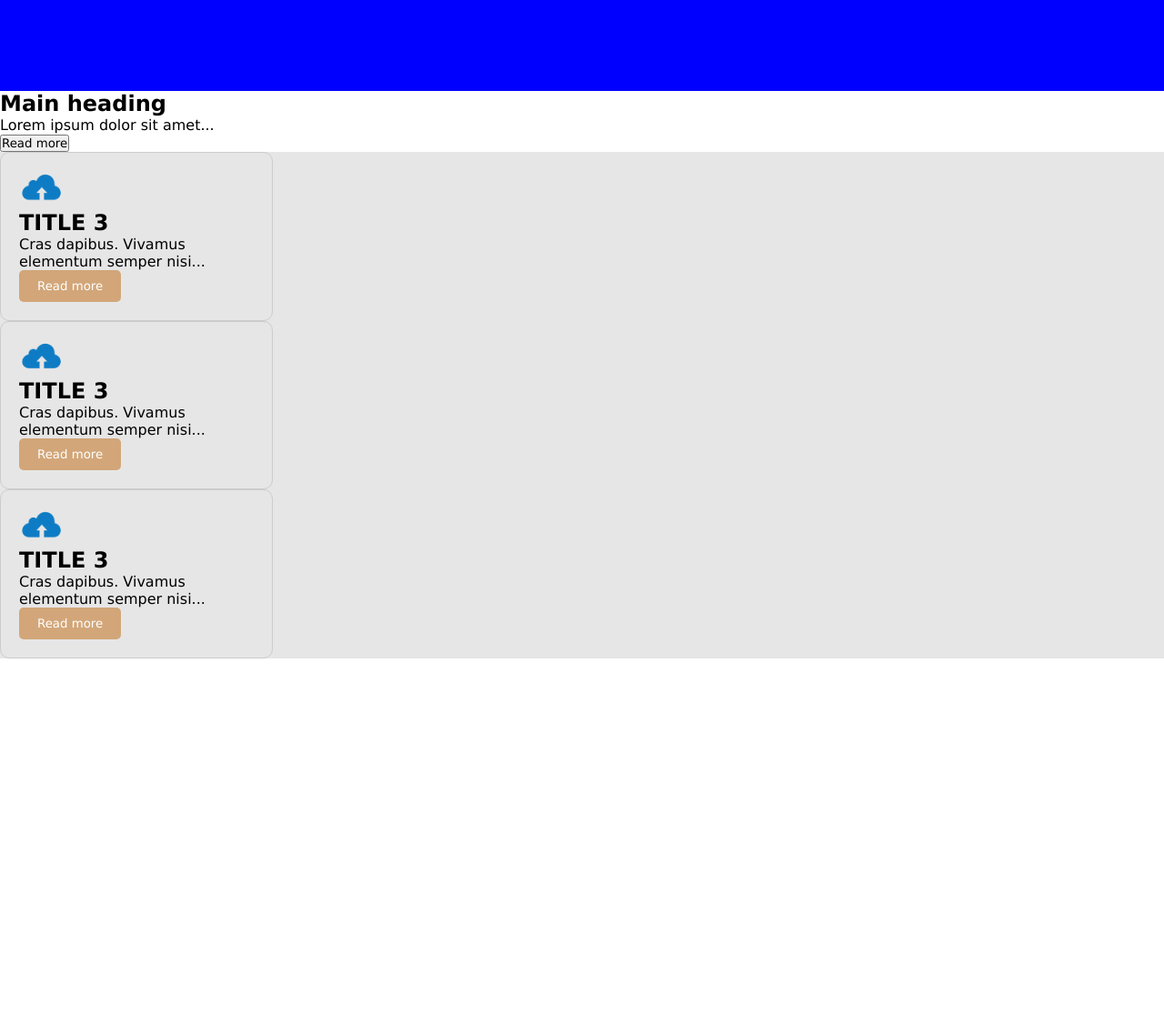
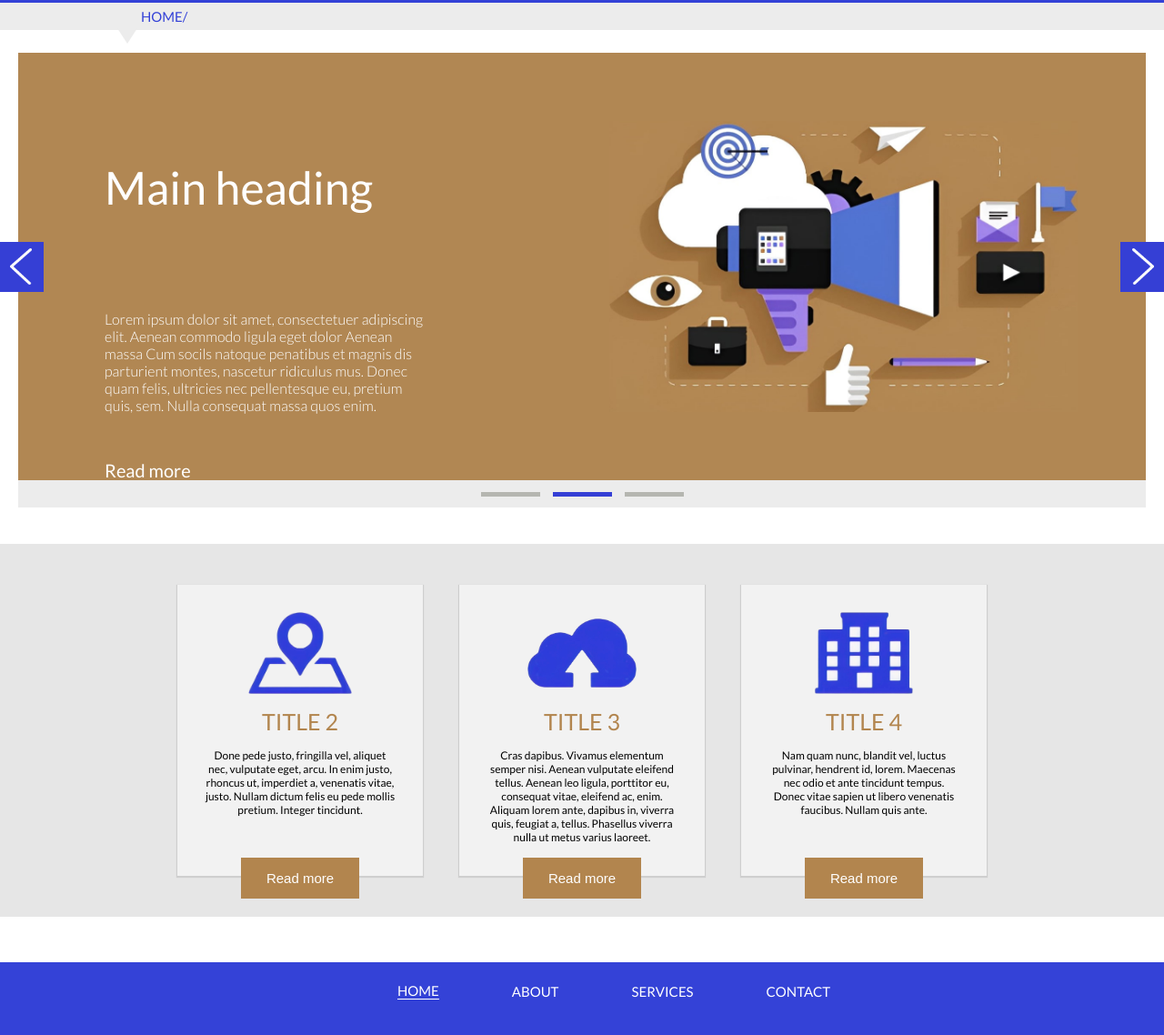
Before and after one commit to mermakowich/concurs-maket, a plain HTML site: page index.html in a window 1280 px wide. Shown: the part 86-1224 px from the top of the page at 91% size. Before the commit the page ends 810 px from the top, so only its background shows below. Drawn offline with Linux system fonts and the light colour scheme.

Commit message:
Add files via upload

```diff
--- a/index.html
+++ b/index.html
@@ -4,7 +4,7 @@
 <head>
     <meta charset="UTF-8">
     <title>Макет</title>
-    <link rel="stylesheet" href="styles/style.css">
+    <link rel="stylesheet" href="styles/styles.css">
 </head>
 
 <body>
@@ -13,68 +13,97 @@
             <h1>Title 1</h1>
             <nav>
                 <ul>
-                    <li>HOME</li>
+                    <li class="li1">HOME</li>
                     <li>ABOUT</li>
                     <li>SERVICES</li>
                     <li>CONTACT</li>
                 </ul>
             </nav>
+
+        </div>
+        <div class="container-down">
+            <a>HOME/</a>
         </div>
     </header>
 
     <main>
-        <div class="main-content">
-            <section class="section-1">
 
-                <h2>Main heading</h2>
-                <p>Lorem ipsum dolor sit amet...</p>
-                <!-- Add your content here -->
+        <section class="section-1">
+            <div class="container">
+                <div class="up">
+                    <div class="container-text">
+                        <h1>Main heading</h1>
+                        <p>Lorem ipsum dolor sit amet, consectetuer
+                            adipiscing elit. Aenean commodo ligula eget dolor Aenean massa
+                            Cum socils natoque penatibus et magnis dis parturient montes,
+                            nascetur ridiculus mus. Donec quam felis, ultricies nec pellentesque eu,
+                            pretium quis, sem. Nulla consequat massa quos enim.</p>
 
-                <!-- You can add an image or icon set similar to the one in the provided image -->
-
-                <button>Read more</button>
-            </section>
-
-            <section class="section-2">
-                <div class="container-card">
-                    <div class="sub-content 2">
-                        <!-- Repeat this section for each sub content area -->
-                        <div class="card">
-                            <img src="images/cloud-icon.png" alt="Cloud Icon">
-                            <h2>TITLE 3</h2>
-                            <p>Cras dapibus. Vivamus elementum semper nisi...</p>
-                            <button>Read more</button>
-                        </div>
+                        <a>Read more</a>
                     </div>
 
-                    <div class="sub-content 3">
-                        <!-- Repeat this section for each sub content area -->
-                        <div class="card">
-                            <img src="images/cloud-icon.png" alt="Cloud Icon">
-                            <h2>TITLE 3</h2>
-                            <p>Cras dapibus. Vivamus elementum semper nisi...</p>
-                            <button>Read more</button>
-                        </div>
-                    </div>
+                    <img src="images/main-pic.png">
+                </div>
 
-                    <div class="sub-content 4">
-                        <!-- Repeat this section for each sub content area -->
-                        <div class="card">
-                            <img src="images/cloud-icon.png" alt="Cloud Icon">
-                            <h2>TITLE 3</h2>
-                            <p>Cras dapibus. Vivamus elementum semper nisi...</p>
-                            <button>Read more</button>
-                        </div>
-                    </div>
-                    <!-- ... repeat for other boxes ... -->
 
+                <div class="slider">
+                    <span class="span-1"></span>
+                    <span class="span-2"></span>
+                    <span class="span-3"></span>
                 </div>
-            </section>
-        </div>
+
+            </div>
+
+
+        </section>
+
+        <section class="section-2">
+            <div class="container-card">
+                <div class="card 1">
+                    <h3>TITLE 2</h3>
+                    <p>Done pede justo, fringilla vel, aliquet nec,
+                        vulputate eget, arcu. In enim justo, rhoncus ut, imperdiet a,
+                        venenatis vitae, justo. Nullam dictum felis eu pede mollis pretium.
+                        Integer tincidunt.</p>
+                    <button>Read more</button>
+                </div>
+
+                <div class="card 2">
+                    <h3>TITLE 3</h3>
+                    <p>Cras dapibus. Vivamus elementum semper nisi. Aenean vulputate eleifend tellus. Aenean leo
+                        ligula,
+                        porttitor eu, consequat vitae, eleifend ac, enim.
+                        Aliquam lorem ante, dapibus in, viverra quis, feugiat a,
+                        tellus. Phasellus viverra nulla ut metus varius laoreet.</p>
+                    <button>Read more</button>
+                </div>
+
+                <div class="card 3">
+                    <h3>TITLE 4</h3>
+                    <p>Nam quam nunc, blandit vel, luctus pulvinar, hendrent id, lorem.
+                        Maecenas nec odio et ante tincidunt tempus. Donec vitae sapien ut libero
+                        venenatis faucibus. Nullam quis ante.</p>
+                    <button>Read more</button>
+                </div>
+            </div>
+        </section>
+
 
     </main>
 
     <footer>
+        <div class="container">
+
+            <nav>
+                <ul>
+                    <li class="li1">HOME</li>
+                    <li>ABOUT</li>
+                    <li>SERVICES</li>
+                    <li>CONTACT</li>
+                </ul>
+            </nav>
+
+        </div>
 
     </footer>
 </body>
--- /dev/null
+++ b/styles/reset.css
@@ -0,0 +1,136 @@
+html,
+body,
+div,
+span,
+applet,
+object,
+iframe,
+h1,
+h2,
+h3,
+h4,
+h5,
+h6,
+p,
+blockquote,
+pre,
+a,
+abbr,
+acronym,
+address,
+big,
+cite,
+code,
+del,
+dfn,
+em,
+img,
+ins,
+kbd,
+q,
+s,
+samp,
+small,
+strike,
+strong,
+sub,
+sup,
+tt,
+var,
+b,
+u,
+i,
+center,
+dl,
+dt,
+dd,
+ol,
+ul,
+li,
+fieldset,
+form,
+label,
+legend,
+table,
+caption,
+tbody,
+tfoot,
+thead,
+tr,
+th,
+td,
+article,
+aside,
+canvas,
+details,
+embed,
+figure,
+figcaption,
+footer,
+header,
+hgroup,
+menu,
+nav,
+output,
+ruby,
+section,
+summary,
+time,
+mark,
+audio,
+video {
+    margin: 0;
+    padding: 0;
+    border: 0;
+    font-size: 100%;
+    font: inherit;
+    vertical-align: baseline;
+}
+
+/* HTML5 display-role reset for older browsers */
+article,
+aside,
+details,
+figcaption,
+figure,
+footer,
+header,
+hgroup,
+menu,
+nav,
+section {
+    display: block;
+}
+
+body {
+    line-height: 1;
+}
+
+ol,
+ul {
+    list-style: none;
+}
+
+blockquote,
+q {
+    quotes: none;
+}
+
+blockquote:before,
+blockquote:after,
+q:before,
+q:after {
+    content: '';
+    content: none;
+}
+
+table {
+    border-collapse: collapse;
+    border-spacing: 0;
+}
+
+* {
+    box-sizing: border-box;
+    margin: 0;
+    padding: 0;
+}
--- /dev/null
+++ b/styles/styles.css
@@ -0,0 +1,332 @@
+@import url('https://fonts.googleapis.com/css2?family=Lato:wght@100;300;400;700;900&display=swap');
+
+* {
+    margin: 0;
+    padding: 0;
+    box-sizing: border-box;
+}
+
+body {
+    /* font-family: Arial, sans-serif; */
+    font-family: "Lato";
+}
+
+.container {
+
+    max-width: 1240px;
+    margin: 0 auto;
+
+}
+
+header .container {
+    display: flex;
+    align-items: center;
+    justify-content: center;
+    position: relative;
+    padding: 40px 40px 30px 70px;
+}
+
+header {
+    background-color: #3442d7;
+    color: white;
+
+}
+
+header .container h1{
+    color: white;
+    margin: 5px;
+    position: absolute;
+    left: 10px;
+    font-size: 40px;
+    font-weight: 400;
+    padding-bottom: 5px;
+}
+
+nav li {
+    color: white;
+
+    margin: 0 40px;
+
+    font-size: 15px;
+
+}
+
+.li1 {
+    border-bottom: 1px solid white;
+}
+
+nav ul {
+    list-style: none;
+    display: flex;
+
+    align-items: center;
+
+
+}
+
+
+
+.container-down {
+    background-color: #ECECEC;
+    height: 30px;
+
+    display: flex;
+    justify-content: flex-start;
+    padding-left: 15px;
+    align-items: center;
+    position: relative;
+
+}
+
+.container-down:after {
+    content: "";
+    position: absolute;
+    left: -13px;
+    bottom: -28px;
+    border: 13px solid transparent;
+    border-top: 20px solid #ECECEC;
+    margin-left: 140px;
+}
+
+.container-down a{
+    color: #3442d7;
+    font-size: 15px;
+    margin-left: 140px;
+}
+
+footer {
+    background-color: #3442d7;
+    height: 120px;
+    padding: 22px 0 0 70px;
+}
+
+footer .container {
+    display: flex;
+    justify-content: center;
+    align-items: flex-start;
+    /* padding: 2px; */
+
+}
+
+.section-1 .container {
+    position: relative;
+    height: 500px;
+    background-color: #ECECEC;
+}
+
+
+
+.container-text {
+    display: flex;
+    background-color: #B18753;
+    align-items: center;
+    margin-top: 25px;
+    height: 470px;
+    padding: 70px;
+
+    position: relative;
+
+    justify-content: space-evenly;
+}
+
+.card {
+    text-align: center;
+    background-color: #F2F2F2;
+    width: 270px;
+    height: 320px;
+    padding: 30px;
+    margin: 20px;
+    position: relative;
+    box-shadow: 0px 1px 1px 1px rgba(0, 0, 0, 0.1)
+}
+
+.container-card h3 {
+    color: #B2854E;
+    font-size: 25px;
+    font-weight: 400;
+    text-align: center;
+    margin: 15px 0;
+}
+
+
+
+.section-2 {
+    background-color: #E6E6E6;
+    display: flex;
+    margin: 40px 0;
+    padding: 25px;
+    margin-bottom: 50px;
+    /* width: 100%; */
+}
+
+.container-card {
+    display: flex;
+    justify-content: center;
+    width: 100%;
+    position: relative;
+}
+
+
+.section-2 .container-card div::before {
+    content: "";
+    display: block;
+    height: 90px;
+    width: 120px;
+    margin-bottom: 20px;
+    margin: 0 auto;
+    background-repeat: no-repeat;
+    background-position: center center;
+    background-size: contain;
+
+}
+
+.section-2 button {
+    width: 130px;
+    position: absolute;
+    bottom: -25px;
+    background-color: #B2854E;
+    border: none;
+    color: white;
+    font-size: 15px;
+    left: 70px;
+    padding: 14px 20px 14px 20px;
+    text-decoration: none;
+}
+
+.card p {
+
+    color: black;
+    text-align: center;
+    font-size: 12px;
+}
+
+.section-2 .container-card div:nth-child(1)::before {
+
+
+    background-image: url("../images/map.png");
+}
+
+.section-2 .container-card div:nth-child(2)::before {
+    background-image: url("../images/cloud.png");
+}
+
+.section-2 .container-card div:nth-child(3)::before {
+    background-image: url("../images/office.png");
+}
+
+.section-2 a {
+    width: 130px;
+    position: absolute;
+    bottom: -25px;
+    background-color: #B2854E;
+    border: none;
+    color: white;
+    font-size: 15px;
+    left: 70px;
+    padding: 18px;
+    text-decoration: none;
+}
+
+
+.section-1 .up {
+    display: flex;
+    background-color: #B18753;
+    align-items: center;
+    margin-top: 25px;
+    height: 470px;
+    /* padding: 70px; */
+    justify-content: space-evenly;
+    position: relative;
+}
+
+.section-1 .container-text {
+    width: 500px;
+    height: 400px;
+    flex-direction: column;
+}
+
+
+.section-1 .container-text h1 {
+    color: white;
+    font-weight: 400;
+    font-size: 50px;
+    /* margin-top: 20px; */
+    text-align: left;
+    padding-bottom: 30px;
+    width: 100%;
+}
+
+.section-1 .container-text p {
+    color: white;
+    margin-top: 75px;
+    font-weight: 300;
+}
+
+.section-1 .container-text a {
+    color: white;
+    font-size: 20px;
+    margin-top: 50px;
+    font-weight: 400;
+    width: 100%;
+}
+
+.section-1 .container img {
+    width: 515px;
+    height: 320px;
+    margin-left: 100px;
+    margin-right: 50px;
+}
+
+.up::after {
+    content: "";
+    display: block;
+    background: url("../images/left.png"), #353FD5;
+
+    height: 55px;
+    width: 50px;
+    background-position: center center;
+    background-size: 24px 40px;
+    background-repeat: no-repeat;
+    position: absolute;
+    left: -22px;
+    /* margin-left: 20px; */
+}
+
+.up::before {
+    content: "";
+    display: block;
+    background: url("../images/right.png"), #353FD5;
+
+    height: 55px;
+    width: 50px;
+    background-position: center center;
+    background-size: 24px 40px;
+    background-repeat: no-repeat;
+    position: absolute;
+    right: -22px;
+}
+
+.slider {
+    display: flex;
+    justify-content: center;
+    height: 30px;
+    align-items: center;
+}
+
+.slider span {
+    width: 65px;
+    height: 5px;
+    margin: 0 7px;
+    align-items: center;
+}
+
+.span-1 {
+    background-color: #B5B6B0;
+}
+
+.span-3 {
+    background-color: #B5B6B0;
+}
+.span-2 {
+    background-color: #353FD5;
+}
```
Also changed, not shown: images/cloud.png (added), images/left.png (added), images/main-pic.png (added), images/map.png (added), images/office.png (added), images/right.png (added).
